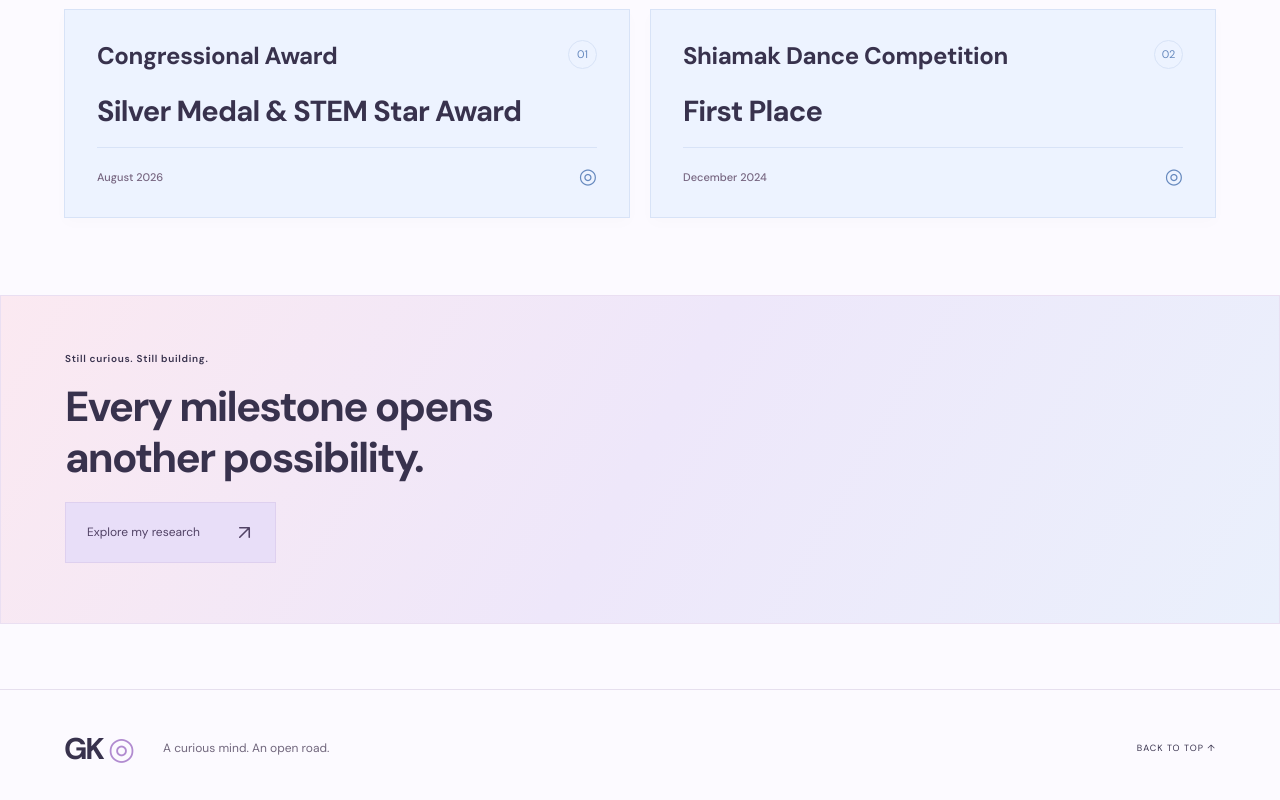
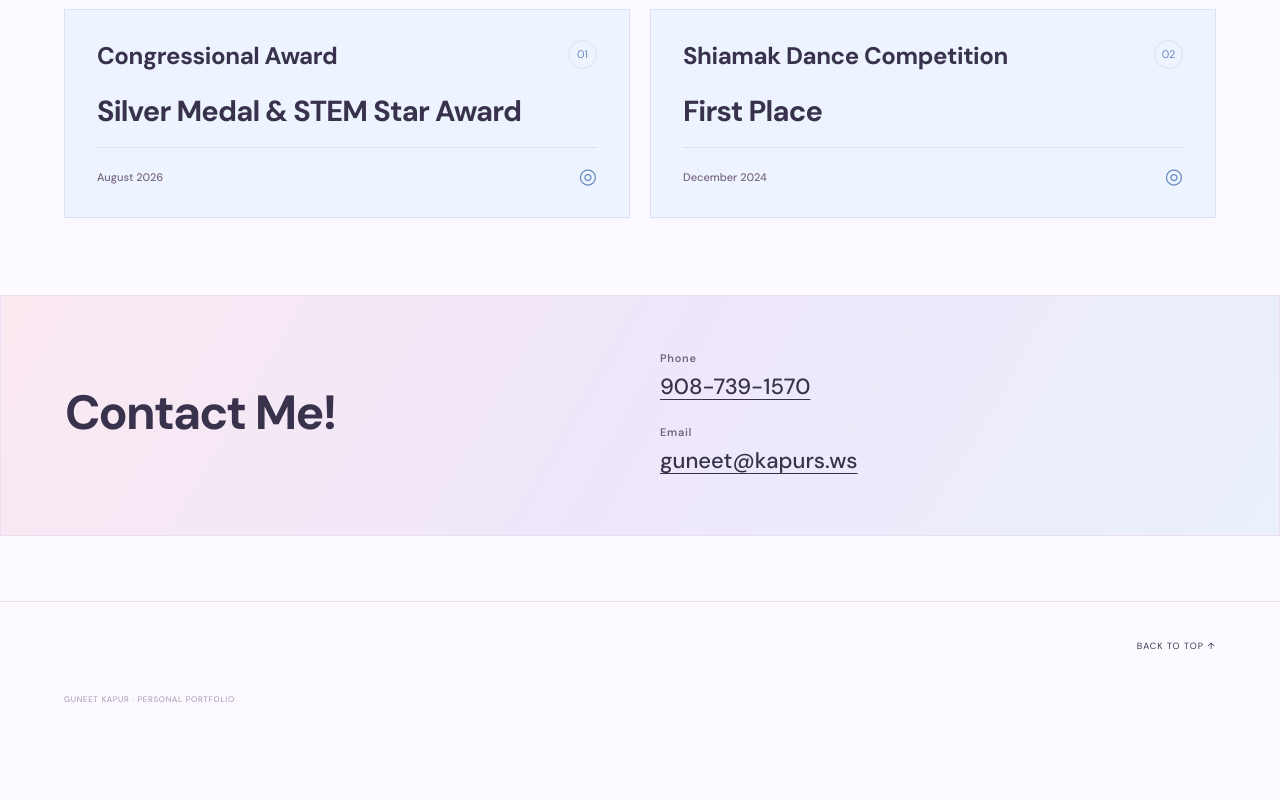
Before and after one commit to gkkapur/gkportfolio, a website built with Vite: page index.html in a window 1280 px wide. Shown: the part 11200-12000 px from the top of the page. After the commit the page ends 11934 px from the top, so only its background shows below. Built offline with nearby package versions, Linux system fonts and the light colour scheme.

Commit message:
Add contact details and remove footer logo and tagline

```diff
--- a/src/awards.js
+++ b/src/awards.js
@@ -59,4 +59,10 @@ export const awardsContent = `
         <div class="honor-card-bottom"><time datetime="${awardDateTime(award.date)}">${award.date}</time>${award.file ? `<div class="honor-document-links"><a href="/research/${award.file}" target="_blank" rel="noopener">${award.link}</a>${award.relatedFile ? `<a href="/research/${award.relatedFile}" target="_blank" rel="noopener">${award.relatedLink}</a>` : ''}</div>` : '<span class="honor-ring" aria-hidden="true">◎</span>'}</div>
     </article>`).join('')}</div>
   </section>`).join('')}
-  <section class="section closing honors-closing reveal"><span class="eyebrow">Still curious. Still building.</span><h2>Every milestone opens<br>another possibility.</h2><a class="button" href="#research">Explore my research <span>↗</span></a></section>`;
+  <section id="contact" class="section closing honors-closing contact-box reveal" aria-labelledby="contact-heading">
+    <h2 id="contact-heading">Contact Me!</h2>
+    <address class="contact-details">
+      <a href="tel:+19087391570"><span class="contact-label">Phone</span><span class="contact-value">908-739-1570</span></a>
+      <a href="mailto:guneet@kapurs.ws"><span class="contact-label">Email</span><span class="contact-value">guneet@kapurs.ws</span></a>
+    </address>
+  </section>`;
--- a/src/main.js
+++ b/src/main.js
@@ -60,7 +60,7 @@ document.querySelector('#app').innerHTML = `
     <nav aria-label="Main navigation">${Object.entries(sections).map(([id, section], i) => `<a href="#${id}" ${id === 'about' ? 'aria-current="location"' : ''}><span class="nav-number">0${i + 1}</span>${section.title}<span class="nav-dot"></span></a>`).join('')}</nav>
   </header>
   <main>${Object.entries(sections).map(([id, section]) => `<section id="${id}" class="portfolio-section" aria-labelledby="${id}-heading">${section.content}</section>`).join('')}</main>
-  <footer class="section"><a href="#about" class="wordmark" aria-label="Back to About">GK<span>◎</span></a><p>A curious mind. An open road.</p><a href="#about" class="back-top">BACK TO TOP ↑</a><span class="footer-small">GUNEET KAPUR · PERSONAL PORTFOLIO</span></footer>
+  <footer class="section"><a href="#about" class="back-top">BACK TO TOP ↑</a><span class="footer-small">GUNEET KAPUR · PERSONAL PORTFOLIO</span></footer>
 `.replace(/[↗↘]/g, arrowIcon);
 
 const revealObserver = new IntersectionObserver(entries => entries.forEach(entry => {
--- a/src/style.css
+++ b/src/style.css
@@ -143,3 +143,13 @@ h1,h2,h3,h4,.hero h1,.page-intro .page-title,.project h2,.serif,h2 em,.philosoph
 .honor-card{height:100%}
 .team-label{display:inline-block;font-size:16px;font-weight:500;letter-spacing:0;line-height:1.5;vertical-align:middle}
 @media(max-width:700px){.honors-grid{grid-template-columns:1fr;gap:16px}.honor-card{padding:25px 21px}.team-label{font-size:14px}}
+
+/* Contact details replace the closing research callout. */
+.contact-box{display:grid;grid-template-columns:1fr 1fr;gap:40px;align-items:center}
+.contact-box h2{margin:0;font-size:clamp(34px,4vw,48px)}
+.contact-details{display:grid;gap:24px;font-style:normal;min-width:0}
+.contact-details a{width:fit-content;max-width:100%}
+.contact-label{display:block;font-size:11px;font-weight:600;letter-spacing:.7px;color:var(--muted);margin-bottom:7px}
+.contact-value{font-size:22px;font-weight:500;text-decoration:underline;text-decoration-thickness:1px;text-underline-offset:5px;overflow-wrap:anywhere}
+.contact-details a:hover .contact-value{color:#76518f}
+@media(max-width:700px){.contact-box{grid-template-columns:1fr;gap:28px}.contact-value{font-size:20px}}
```
